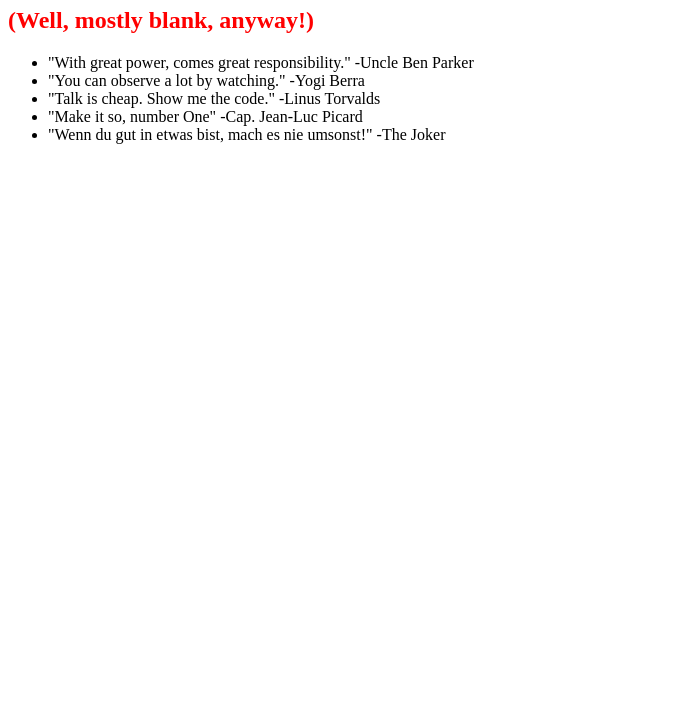
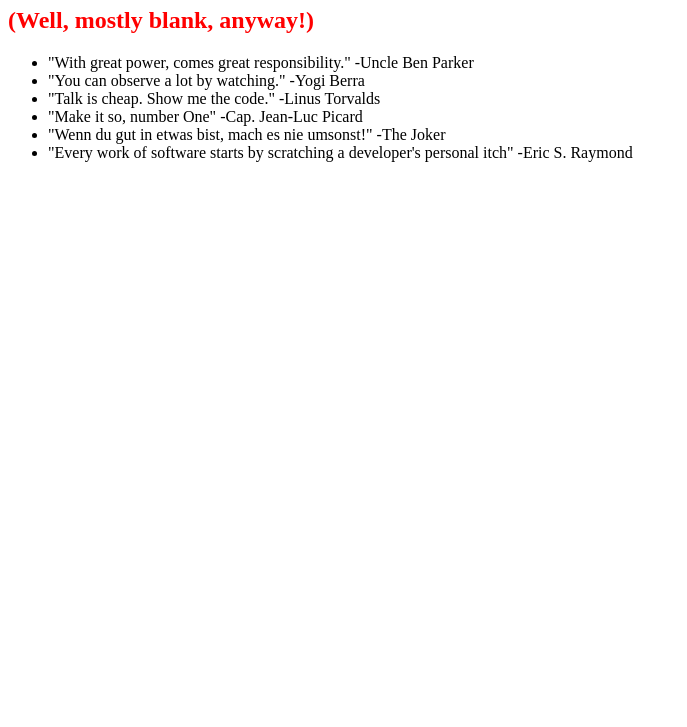
Before and after one commit to D051677/0main_openSAP_repo, a plain HTML site: page index.html in a window 1280 px wide. Shown: the part 73-800 px from the top of the page, without its empty margins (0-687 px from the left). Drawn offline with Linux system fonts and the light colour scheme.

Commit message:
Add quote of Eric Raymond

```diff
--- a/index.html
+++ b/index.html
@@ -14,6 +14,7 @@
 			<li>"Talk is cheap. Show me the code." -Linus Torvalds</li>
 			<li>"Make it so, number One" -Cap. Jean-Luc Picard</li>
 			<li>"Wenn du gut in etwas bist, mach es nie umsonst!" -The Joker</li>
+			<li>"Every work of software starts by scratching a developer's personal itch" -Eric S. Raymond</li>
 		</ul>
 	</body>
 </html>
```
